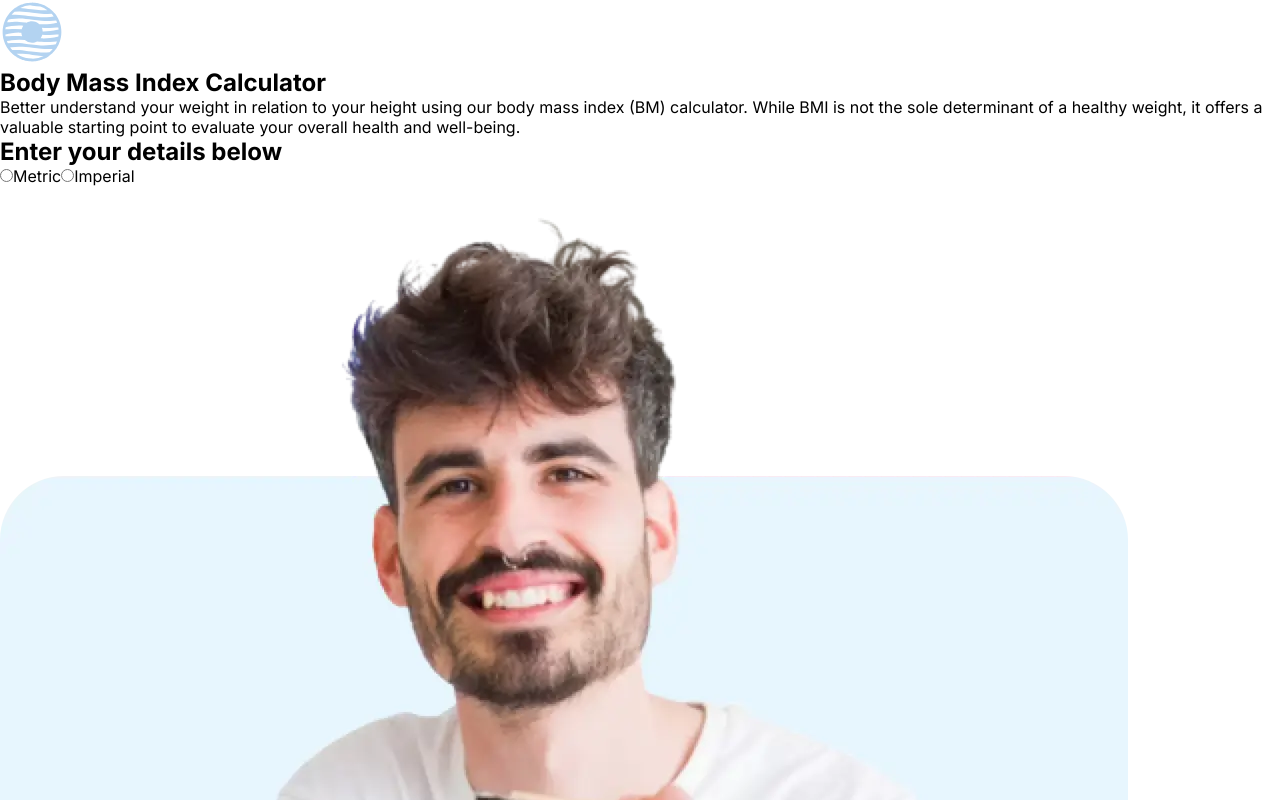
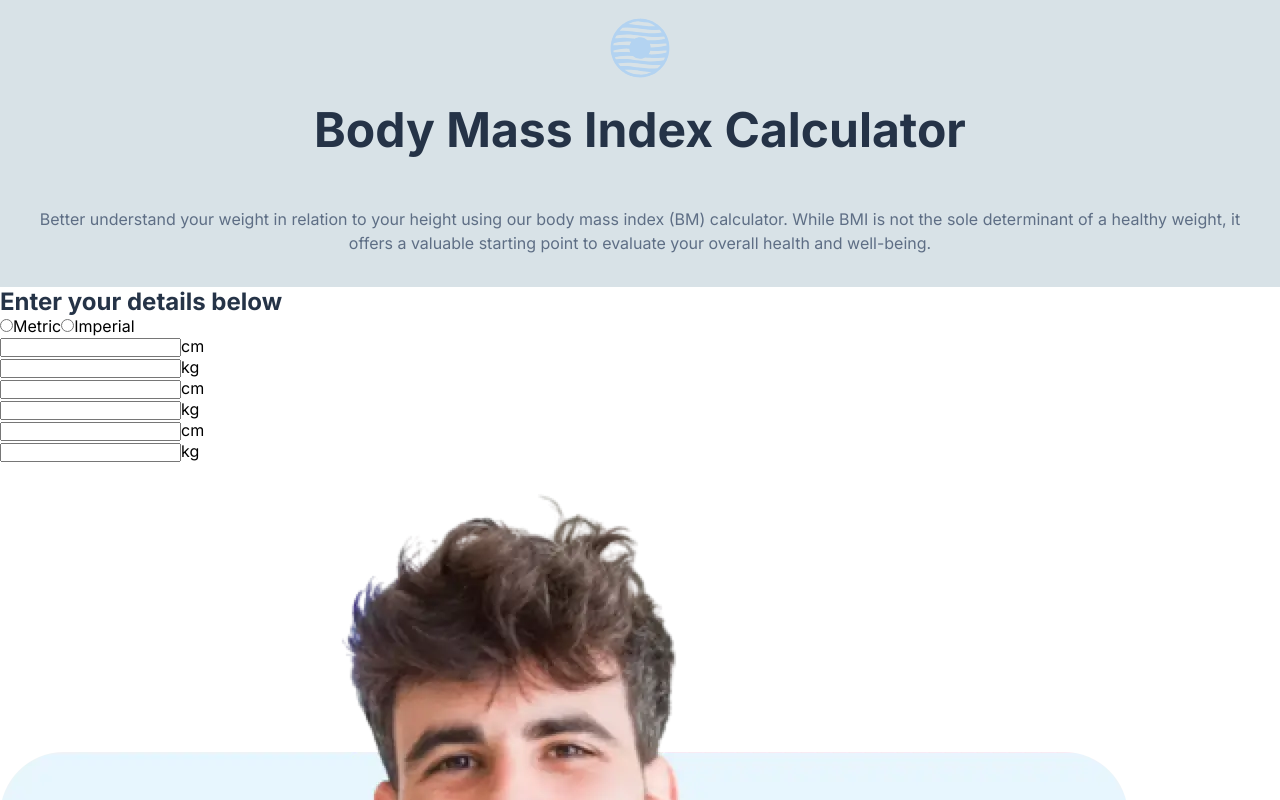
Before and after one commit to sammyodiagbe/bmicalculator, a React (Create React App) app: page / in a window 1280 px wide. Shown: the top 800 px of the page. Built offline with nearby package versions, Linux system fonts and the light colour scheme.

Commit message:
more structure fixes

```diff
--- a/src/App.js
+++ b/src/App.js
@@ -37,6 +37,34 @@ function App() {
               <span className="title">Imperial</span>
             </label>
           </div>
+          <div className="inputs-container metric">
+            <div className="input-container">
+              <input type="number" name="cm" />
+              <span className="unit">cm</span>
+            </div>
+            <div className="input-container">
+              <input type="number" name="kg" />
+              <span className="unit">kg</span>
+            </div>
+          </div>
+          <div className="inputs-container imperial">
+            <div className="input-container">
+              <input type="number" name="cm" />
+              <span className="unit">cm</span>
+            </div>
+            <div className="input-container">
+              <input type="number" name="kg" />
+              <span className="unit">kg</span>
+            </div>
+            <div className="input-container">
+              <input type="number" name="cm" />
+              <span className="unit">cm</span>
+            </div>
+            <div className="input-container">
+              <input type="number" name="kg" />
+              <span className="unit">kg</span>
+            </div>
+          </div>
         </form>
       </header>
       <section className="result-meaning">
@@ -55,7 +83,7 @@ function App() {
         </aside>
       </section>
       <section className="tips">
-        <dic className="tip">
+        <div className="tip">
           <img src={IconEating} alt="Eating healthy is important" />
           <div className="writeup">
             <h3>Healthy eating</h3>
@@ -64,8 +92,8 @@ function App() {
               digestion, immunity, mental clarity, and mood.
             </p>
           </div>
-        </dic>
-        <dic className="tip">
+        </div>
+        <div className="tip">
           <img src={IconExcercise} alt="Eating healthy is important" />
           <div className="writeup">
             <h3>Regular exercise</h3>
@@ -74,8 +102,8 @@ function App() {
               reduces disease risk, fostering wellness and longetivity.
             </p>
           </div>
-        </dic>
-        <dic className="tip">
+        </div>
+        <div className="tip">
           <img src={IconSleep} alt="Eating healthy is important" />
           <div className="writeup">
             <h3>Adequate sleep</h3>
@@ -84,13 +112,13 @@ function App() {
               wellness, promoting overall restoration and rejuvenation.
             </p>
           </div>
-        </dic>
+        </div>
       </section>
       <section className="limitations">
         <aside className="write-up">
           <h2>Limitations of BMI</h2>
           <p>
-            Although BMI is often a practical indicator of healthy weight, it is
+            Although BMI is often a practical indivator of healthy weight, it is
             not suited for every person. Specific groups should carefully
             consider their BMI outcomes, and in certain cases, the measurement
             may not be beneficial to use.
--- a/src/styles/app.css
+++ b/src/styles/app.css
@@ -1 +1,17 @@
-/*# sourceMappingURL=app.css.map */
+div.App header {
+  display: grid;
+  grid-template-columns: 1fr;
+}
+div.App header section.text-content {
+  background: #d8e2e7;
+  padding: 1em;
+  text-align: center;
+}
+div.App header section.text-content img,
+div.App header section.text-content h1,
+div.App header section.text-content p {
+  margin-bottom: 1em;
+}
+div.App header section.text-content h1 {
+  font-size: 48px;
+}/*# sourceMappingURL=app.css.map */
--- a/src/styles/app.scss
+++ b/src/styles/app.scss
@@ -1,2 +1,20 @@
 div.App {
+  header {
+    display: grid;
+    grid-template-columns: 1fr;
+
+    section.text-content {
+      background: #d8e2e7;
+      padding: 1em;
+      text-align: center;
+      img,
+      h1,
+      p {
+        margin-bottom: 1em;
+      }
+      h1 {
+        font-size: 48px;
+      }
+    }
+  }
 }
--- a/src/styles/index.css
+++ b/src/styles/index.css
@@ -12,4 +12,15 @@ body {
 
 img {
   max-width: 100%;
+}
+
+h1,
+h2,
+h3 {
+  color: #253347;
+}
+
+p {
+  color: #5e6e85;
+  line-height: 1.5em;
 }/*# sourceMappingURL=index.css.map */
--- a/src/styles/index.scss
+++ b/src/styles/index.scss
@@ -14,3 +14,14 @@ body {
 img {
   max-width: 100%;
 }
+
+h1,
+h2,
+h3 {
+  color: #253347;
+}
+
+p {
+  color: #5e6e85;
+  line-height: 1.5em;
+}
```
Also changed, not shown: 2 other files (tests, documents, lock files or other folders).
